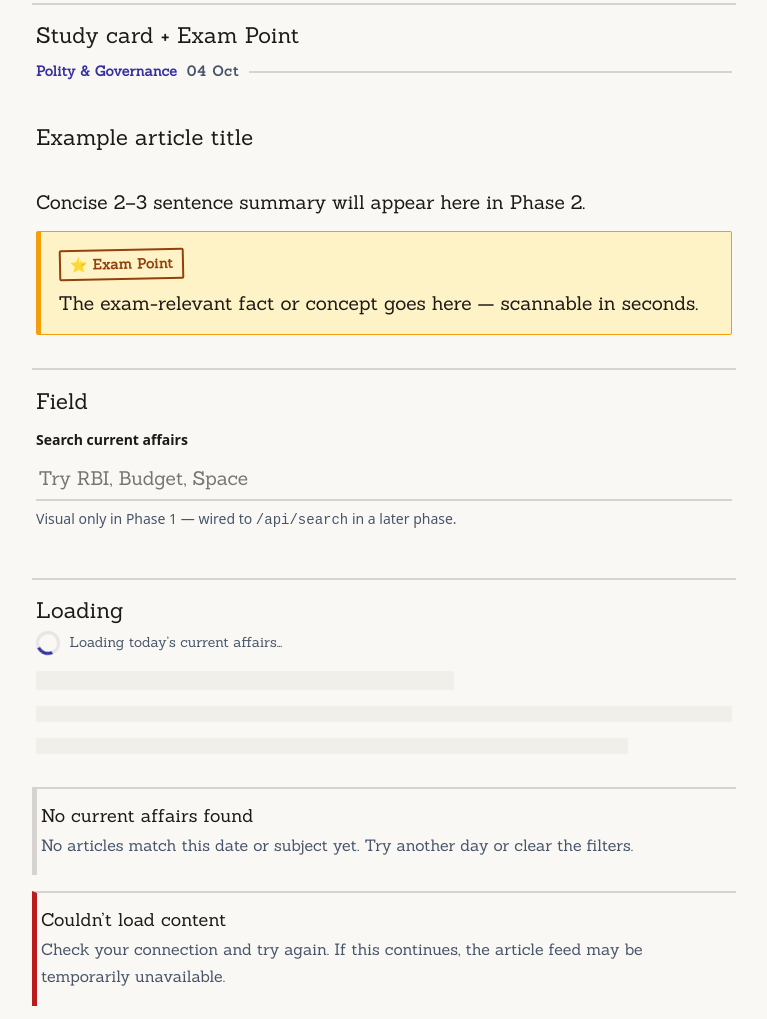
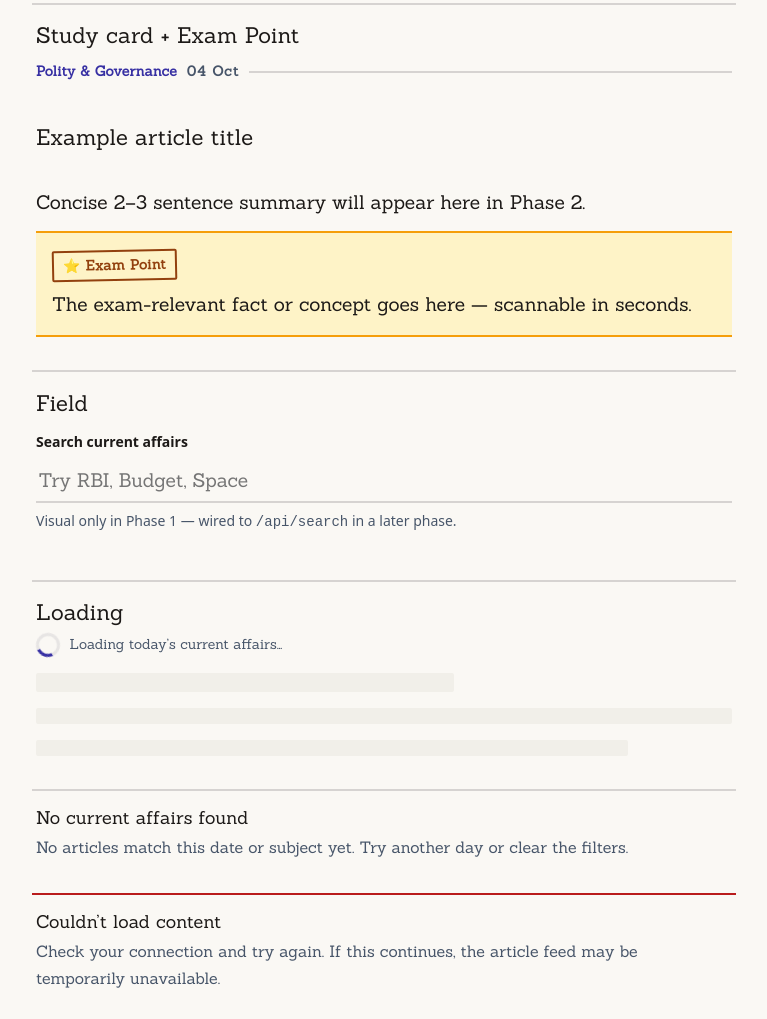
Before and after one commit to znsai/DailyCurrentAffairs, a website: page public/components/index.html in a window 1280 px wide. Shown: the part 437-1456 px from the top of the page, without its empty margins (256-1023 px from the left). Drawn offline with Linux system fonts and the light colour scheme.

Commit message:
fix(ui): remove colored left stripe treatment (trope #11)

```diff
--- a/public/css/components.css
+++ b/public/css/components.css
@@ -113,7 +113,7 @@
 /* Quiz uses the same study-notebook voice: Sanchez question and options.
    Options are borderless radio rows on the ruled sheet — tapping anywhere on
    the row selects it, the native input stays accessible but visually hidden,
-   and the checked row is marked with an ink underline + left rule + bold text
+   and the checked row is marked with an ink underline + bold text
    (never color alone). */
 .quiz-question {
   font-family: var(--font-display);
@@ -173,7 +173,6 @@
 
 .quiz-option-row:has(input:checked) {
   border-bottom: 2px solid var(--color-primary);
-  box-shadow: inset var(--exam-rule-width) 0 0 var(--color-primary);
 }
 
 .quiz-option-row:has(input:checked) .quiz-option-text {
@@ -276,7 +275,6 @@
 .notice {
   border: none;
   border-top: 2px solid var(--color-border-strong);
-  border-left: var(--exam-rule-width) solid var(--color-border-strong);
   border-radius: 0;
   background: transparent;
   padding: 1rem 0.25rem;
@@ -297,22 +295,25 @@
 }
 
 .notice-error {
-  border-left-color: var(--color-danger);
+  border-top-color: var(--color-danger);
 }
 
 .notice-info {
-  border-left-color: var(--color-primary);
+  border-top-color: var(--color-primary);
 }
 
 /* Exam Point panel — key product pattern (§11). Text label, not color alone.
-   Option A signature: amber left rule + stamp-like label + archival paper wash. */
+   Annotation signature: an amber rule above and below the block (a bracketed
+   study-note annotation), the stamp-like label, and an archival paper wash.
+   No vertical accent stripe — spec §33, trope #11. */
 .exam-point {
   position: relative;
-  border: 1px solid var(--color-accent-border);
-  border-left: var(--exam-rule-width) solid var(--color-accent-border);
+  border: none;
+  border-top: 2px solid var(--color-accent-border);
+  border-bottom: 2px solid var(--color-accent-border);
   background: var(--color-accent-bg);
-  border-radius: var(--radius-md);
-  padding: 0.9rem 1rem 0.9rem 1.1rem;
+  border-radius: 0;
+  padding: 0.9rem 1rem;
   color: var(--color-text);
 }
 
--- a/public/css/tokens.css
+++ b/public/css/tokens.css
@@ -91,8 +91,7 @@
   /* Rule offset is only applied inside .ruled zones, never on the page itself. */
   --ruled-rule-offset: 0.68em;
 
-  /* Exam-Point signature (Option A identity) */
-  --exam-rule-width: 5px;
+  /* Exam Point stamp label (Option A identity) */
   --stamp-rotate: -1.2deg;
 
   /* Touch + motion */
```
Also changed, not shown: public/current-affairs/article.html (+1 -1 lines).
